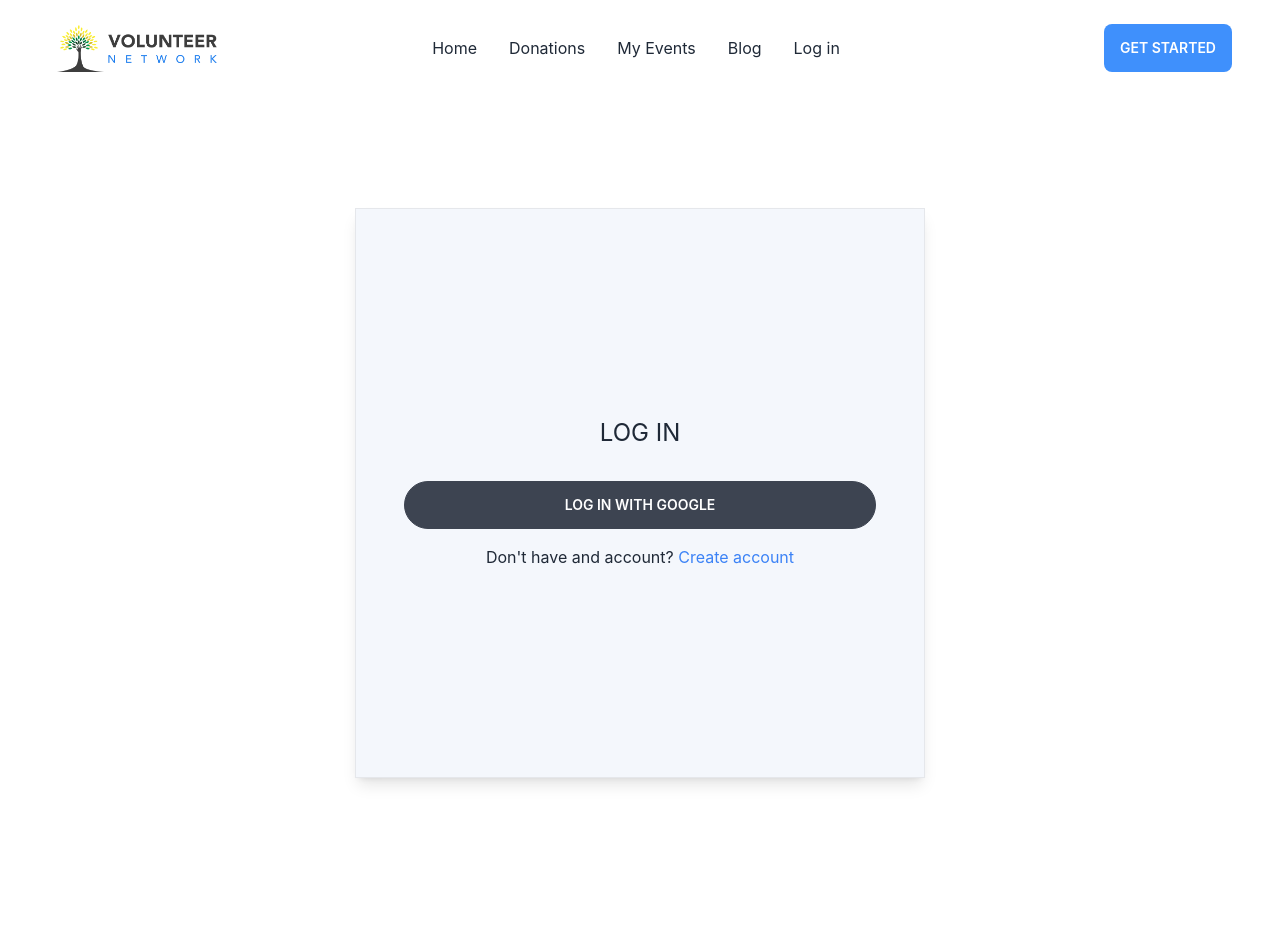
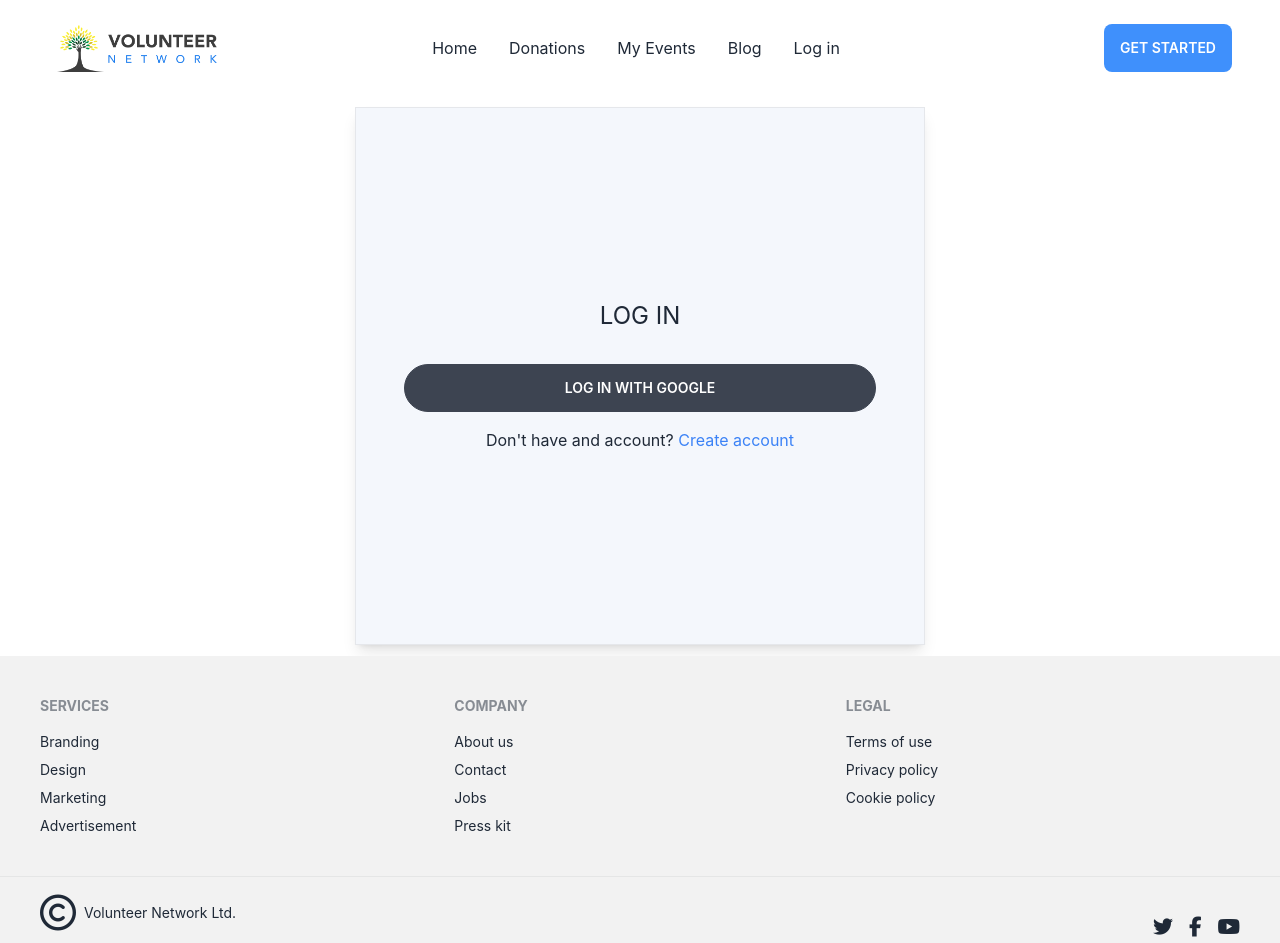
Before and after one commit to Amdadullah-Raihan/volunteer-network-client, a React (Create React App) app: page /events/1 in a window 1280 px wide. Shown: the top 943 px of the page. Before the commit the page ends 800 px from the top, so only its background shows below. Built offline with nearby package versions, Linux system fonts and the light colour scheme; no server answers.

Commit message:
footer section added and adjusted all pages designs according to it

```diff
--- a/public/index.html
+++ b/public/index.html
@@ -26,6 +26,7 @@
       work correctly both with client-side routing and a non-root public URL.
       Learn how to configure a non-root public URL by running `npm run build`.
     -->
+    <script src="https://kit.fontawesome.com/a369e2dde9.js" crossorigin="anonymous"></script>
     <title>Volunteer Network</title>
   </head>
   <body>
--- a/src/App.css
+++ b/src/App.css
@@ -1,9 +1,7 @@
 .App {
   text-align: center;
 }
-.App a:active{
-  color: blue;
-}
+
 
 .App-logo {
   height: 40vmin;
--- a/src/App.js
+++ b/src/App.js
@@ -18,7 +18,7 @@ import Event from './components/Event/Event';
 
 function App() {
   return (
-    <div className="App">
+    <div className="App ">
       <BrowserRouter>
         <Header />
         <Routes>
@@ -46,7 +46,7 @@ function App() {
 
 
         </Routes>
-        {/* <Footer/> */}
+        <Footer/>
       </BrowserRouter>
     </div>
   );
--- a/src/components/Blogs/Blogs.js
+++ b/src/components/Blogs/Blogs.js
@@ -2,7 +2,7 @@ import React from 'react';
 
 const Blogs = () => {
     return (
-        <div>
+        <div className='min-h-[70vh]'>
             <h1>This is Blogs page     </h1>
         </div>
     );
--- a/src/components/Donations/Donations.js
+++ b/src/components/Donations/Donations.js
@@ -2,7 +2,7 @@ import React from 'react';
 
 const Donations = () => {
     return (
-        <div>
+        <div className='min-h-[70vh]'>
             <h1>This is donationa page</h1>
         </div>
     );
--- a/src/components/Event/Event.js
+++ b/src/components/Event/Event.js
@@ -20,18 +20,18 @@ const Event = () => {
 
 
     return (
-        <div className='w-[100vw] h-full flex justify-center items-center'>
-            <div className='h-[300px] mt-10 grid grid-cols-2 shadow-lg'>
-                <div className='border-r-[2px] h-[300px]'>
-
-                    <img className='h-[400px]' src={data.image} alt="Banner" />
+        <div className=' flex justify-center items-center min-h-[70vh]'>
+            <div className='h-[400px] mt-10 grid grid-cols-2 shadow-lg border rounded-[20px]'>
+                <div className='border-r-[2px] h-full bg-cover rounded-l[20px] rounded-bl-[20px]' style={{backgroundImage:`url(${data.imageUrl})`}}>
+{/*
+                    <img className='h-[400px]' src={data.imageUrl} alt="Banner" /> */}
                 </div>
                 <div className='px-6 py-6 leading-10 '>
 
                     <div className=''>
                         <h5 className='text-2xl capitalize'>{data.title}</h5>
                         <h5>{data.date}</h5>
-                        <p className='min-h-[110px] max-h-[100px]'>Descriptions: {data.descriptions}</p>
+                        <p className='min-h-[110px] max-h-[100px] normal-case '>Descriptions- <br /> {data.descriptions}</p>
                     </div>
                     <Link  to='/volunteer-registration' className='btn bg-[#3F90FC] mt-6 border-none'>Register as a Volunteer</Link>
                 </div>
--- a/src/components/Footer/Footer.js
+++ b/src/components/Footer/Footer.js
@@ -1,10 +1,57 @@
 import React from 'react';
+import { Link } from 'react-router-dom';
 
 const Footer = () => {
     return (
-        <div className='min-h-[600px] bg-[#94a3b8]'>
-            <h1>This is footer section</h1>
+        <div className='w-full bg-base-200'>
+            <div className=' relative h-auto xl:container mx-auto '>
+                <footer className="footer p-10 bg-base-200 text-base-content ">
+                    <div>
+                        <span className="footer-title">Services</span>
+                        <Link className="link link-hover">Branding</Link>
+                        <Link className="link link-hover">Design</Link>
+                        <Link className="link link-hover">Marketing</Link>
+                        <Link className="link link-hover">Advertisement</Link>
+                    </div>
+                    <div>
+                        <span className="footer-title">Company</span>
+                        <Link className="link link-hover">About us</Link>
+                        <Link className="link link-hover">Contact</Link>
+                        <Link className="link link-hover">Jobs</Link>
+                        <Link className="link link-hover">Press kit</Link>
+                    </div>
+                    <div>
+                        <span className="footer-title">Legal</span>
+                        <Link className="link link-hover">Terms of use</Link>
+                        <Link className="link link-hover">Privacy policy</Link>
+                        <Link className="link link-hover">Cookie policy</Link>
+                    </div>
+                </footer>
+                <footer className="footer px-10 py-4 border-t bg-base-200 text-base-content border-base-300">
+                    <div className="box-border	">
+                        <div className='flex items-center'>
+                            <i class="fa-regular fa-copyright text-4xl mr-2"></i>
+                            <p>Volunteer Network Ltd. </p>
+                        </div>
+                        <p>Providing charity service since 1970</p>
+                    </div>
+                    <div className="md:place-self-center md:justify-self-end">
+                        <div className="grid grid-flow-col gap-4">
+                            <Link>
+                                <i class="fa-brands fa-twitter text-xl"></i>
+                            </Link>
+                            <Link>
+                                <i class="fa-brands fa-facebook-f text-xl"></i>
+                            </Link>
+                            <Link>
+                                <i class="fa-brands fa-youtube text-xl"></i>
+                            </Link>
+                        </div>
+                    </div>
+                </footer>
+            </div>
         </div>
+
     );
 };
 
--- a/src/components/Home/EventsSection.js
+++ b/src/components/Home/EventsSection.js
@@ -26,8 +26,8 @@ const EventsSection = () => {
 
 
     return (
-        <div className='relative w-[100vw] h-auto lg:container mx-auto mb-16 z-10'>
-            <div className="absolute top-[-120px] z-20  grid grid-cols-4 w-full gap-4">
+        <div className=' w-[100vw] h-auto lg:container mx-auto mb-16 z-10'>
+            <div className="relative mt-[-30px] top-[-120px] z-20  grid grid-cols-4 w-full gap-4">
 
                 {
                     !events ?
--- a/src/components/Home/Home.js
+++ b/src/components/Home/Home.js
@@ -6,7 +6,7 @@ import HeroSection from './HeroSection';
 const Home = () => {
     useEvents()
     return (
-        <div className=''>
+        <div className='min-h-[70vh]'>
             <HeroSection/>
             <EventsSection/>
         </div>
--- a/src/components/Login/Login.js
+++ b/src/components/Login/Login.js
@@ -16,10 +16,11 @@ const Login = () => {
   //   })
   // }
   return (
+    <div className='min-h-[70vh] flex items-center '>
 
-      <div className=' w-full form-control max-w-[570px] mx-auto  min-h-[570px] bg-[#F4F7FC] border flex flex-col justify-center lg:mt-28 items-center shadow-lg px-12' >
+      <div className=' w-full form-control max-w-[570px] mx-auto  max-h-[570px] py-48 bg-[#F4F7FC] border flex flex-col justify-center items-center shadow-lg px-12' >
         {
-          user?.email ? <p className='mb-8 text-2xl'>{user.email}</p>: <p className='text-2xl mb-8 uppercase'>Log in</p>
+          user?.email ? <p className='mb-8 text-2xl'>{user.email}</p> : <p className='text-2xl mb-8 uppercase'>Log in</p>
         }
 
         {
@@ -30,6 +31,7 @@ const Login = () => {
         }
         <p className='mt-4 '>Don't have and account? <span className='text-blue-500 '>Create account</span></p>
       </div>
+    </div>
 
   );
 };
--- a/src/components/MyEvents/MyEvents.js
+++ b/src/components/MyEvents/MyEvents.js
@@ -2,7 +2,7 @@ import React from 'react';
 
 const MyEvents = () => {
     return (
-        <div>
+        <div className='min-h-[70vh]'>
             <h1>This is My Events page</h1>
         </div>
     );
```
